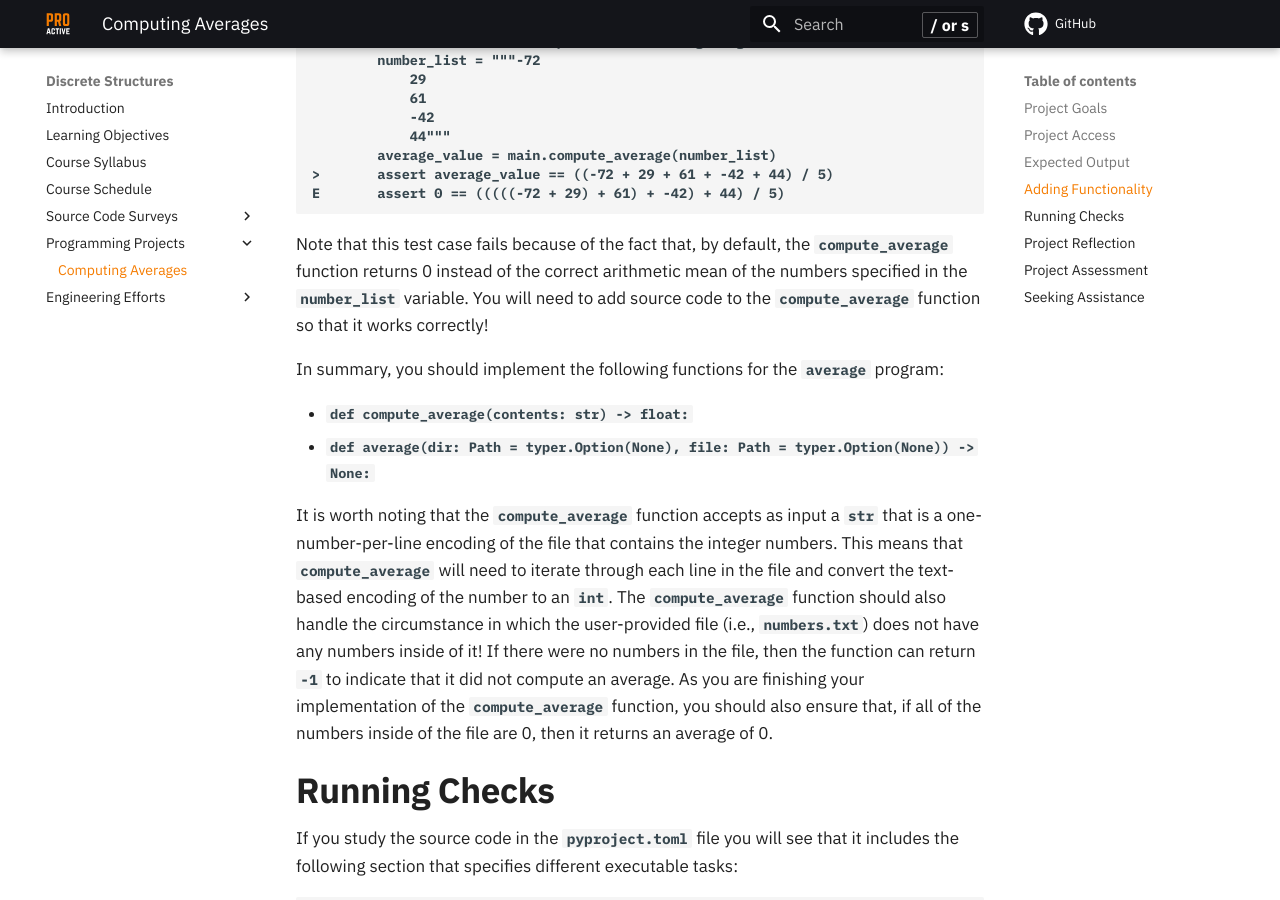
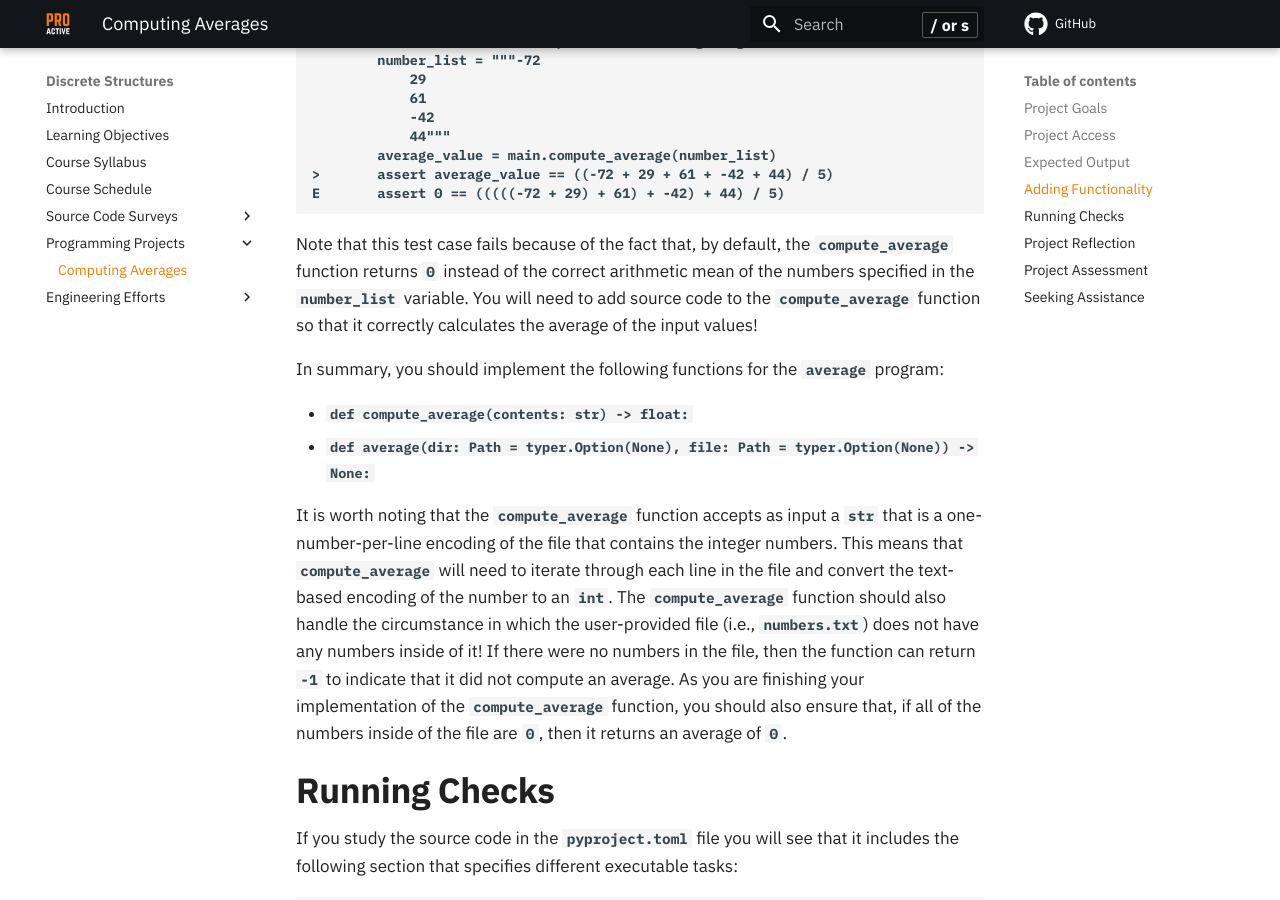
Before and after one commit to ProactiveProgrammers/www.proactiveprogrammers.com, an MkDocs documentation site: the page built from docs/discrete-structures/programming-projects/average-computation.md, in a window 1280 px wide and 900 px high, scrolled down 2207 px. Built offline with MkDocs 1.6.1 and Material for MkDocs 9.7.7, drawn with Linux system fonts in a browser that asks for light colours; comment, search, counter and statistics services are not loaded.

Commit message:
fix: Improve phrasing in average-computation for discrete-structures.

````diff
--- a/docs/discrete-structures/programming-projects/average-computation.md
+++ b/docs/discrete-structures/programming-projects/average-computation.md
@@ -109,9 +109,10 @@
 ```
 
 Note that this test case fails because of the fact that, by default, the
-`compute_average` function returns 0 instead of the correct arithmetic mean of
+`compute_average` function returns `0` instead of the correct arithmetic mean of
 the numbers specified in the `number_list` variable. You will need to add source
-code to the `compute_average` function so that it works correctly!
+code to the `compute_average` function so that it correctly calculates the
+average of the input values!
 
 In summary, you should implement the following functions for the `average`
 program:
@@ -128,7 +129,7 @@
 If there were no numbers in the file, then the function can return `-1` to
 indicate that it did not compute an average. As you are finishing your
 implementation of the `compute_average` function, you should also ensure that,
-if all of the numbers inside of the file are 0, then it returns an average of 0.
+if all of the numbers inside of the file are `0`, then it returns an average of `0`.
 
 ## Running Checks
 
````
